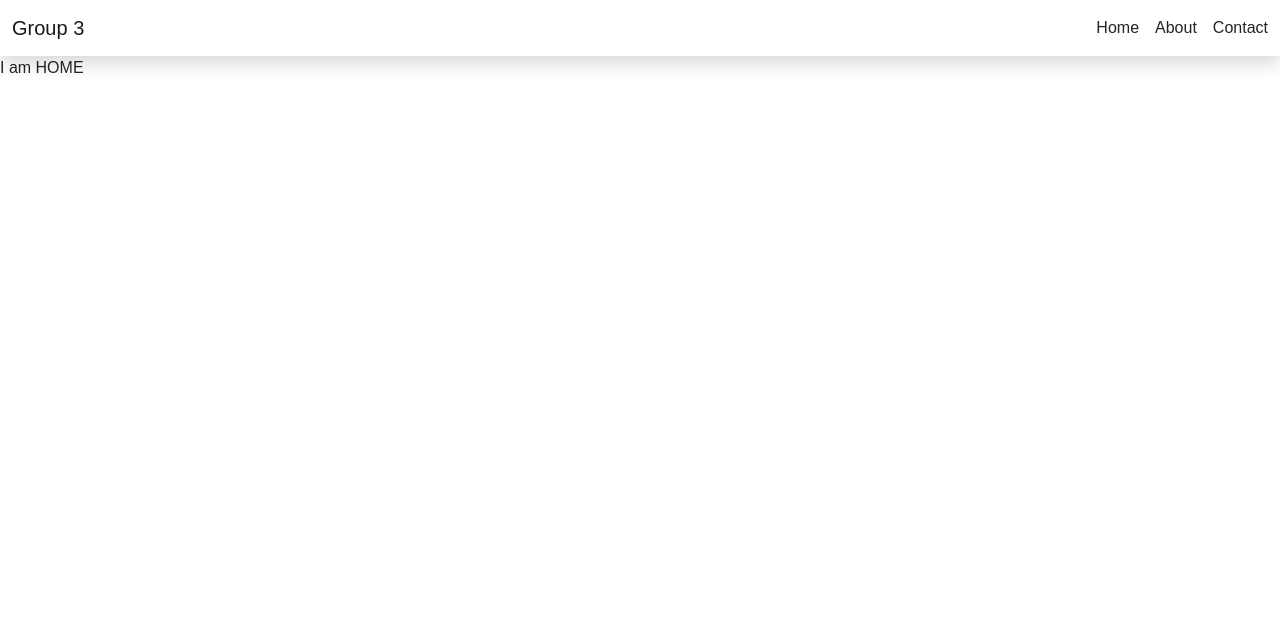
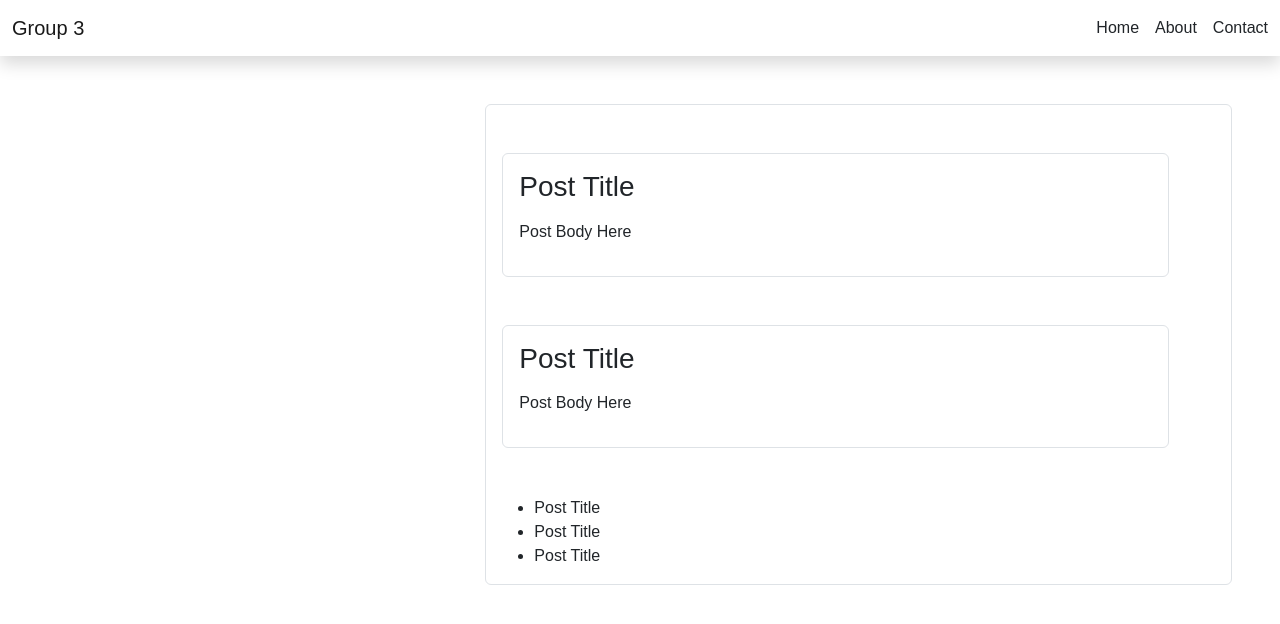
Before and after one commit to joeiladores/react-group-website, a React (Create React App) app: page / in a window 1280 px wide. Shown: the top 624 px of the page. Built offline with nearby package versions, Linux system fonts and the light colour scheme; a web font is replaced by a local one.

Commit message:
Post title layout

```diff
--- a/src/Home.jsx
+++ b/src/Home.jsx
@@ -1,7 +1,29 @@
+
+
 function Home() {
   return (
     <div>
-      I am HOME
+      <div className="d-flex align-items-end flex-column">
+        <div className="col-7 border rounded mt-5 me-5">
+          <div className="col-11 ">
+            <div className="p-3 border rounded mt-5 ms-3">
+              <h3 className>Post Title</h3>
+              <p className="mt-3">Post Body Here</p>
+            </div>
+          </div>
+          <div className="col-11">
+            <div className="p-3 border rounded mt-5 ms-3 mb-5">
+              <h3 className>Post Title</h3>
+              <p className="mt-3">Post Body Here</p>
+            </div>
+          </div>
+          <ul className="ms-3">
+            <li>Post Title</li>
+            <li>Post Title</li>
+            <li>Post Title</li>
+          </ul>
+        </div>
+      </div>
     </div>
   );
 }
```
